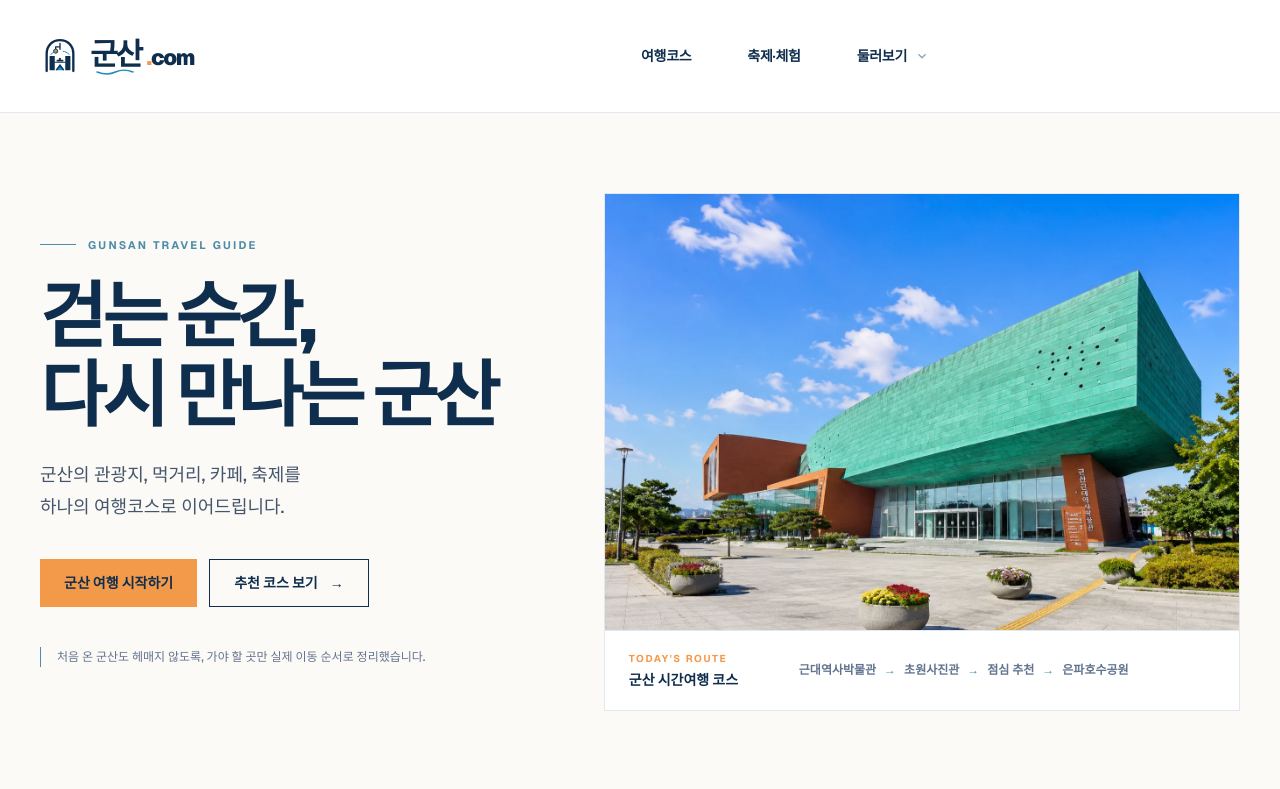
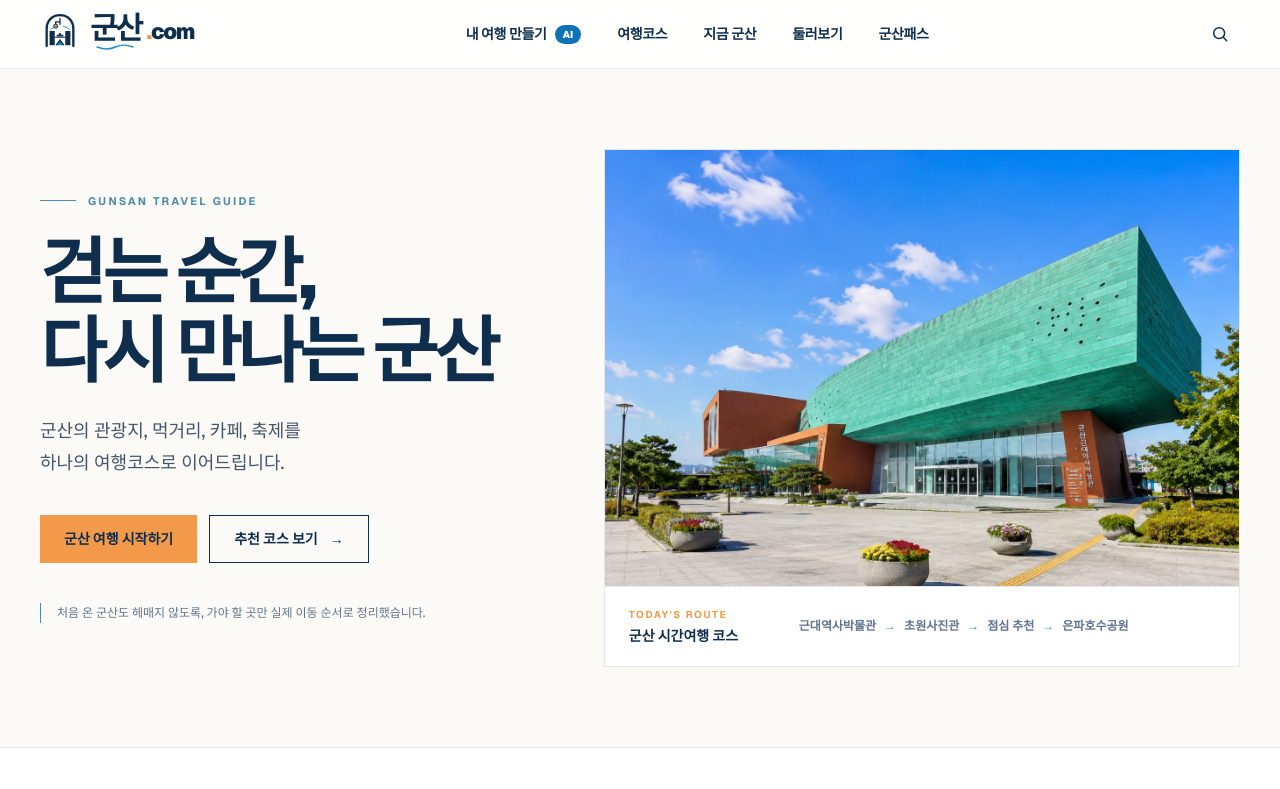
Before and after one commit to Aprasaks/gunsan-com, a Next.js app: page / in a window 1280 px wide. Shown: the top 789 px of the page. Built offline with nearby package versions, Linux system fonts and the light colour scheme; a web font is replaced by a local one.

Commit message:
make homepage header compact and product focused

```diff
--- a/components/Header.tsx
+++ b/components/Header.tsx
@@ -5,94 +5,88 @@ import { usePathname } from "next/navigation";
 
 import BrandLogo from "@/components/brand/BrandLogo";
 
-const browseLinks = [
-  { label: "명소", href: "/places" },
-  { label: "맛집", href: "/places" },
-  { label: "카페", href: "/places" },
+const primaryLinks = [
+  { label: "내 여행 만들기", href: "/#start", accent: true },
+  { label: "여행코스", href: "/#courses" },
+  { label: "지금 군산", href: "/#now" },
+  { label: "둘러보기", href: "/places" },
+  { label: "군산패스", href: "/#pass" },
 ] as const;
 
 export default function Header() {
   const pathname = usePathname();
-  const courseActive = pathname.startsWith("/courses");
-  const browseActive = pathname.startsWith("/places");
 
   return (
-    <header className="sticky top-0 z-50 w-full border-b border-slate-200 bg-white">
-      <div className="mx-auto grid h-[4.5rem] w-full max-w-[1280px] grid-cols-[minmax(0,1fr)_44px] items-center px-5 sm:h-20 sm:px-8 lg:h-28 lg:grid-cols-[290px_minmax(0,1fr)] lg:px-10">
+    <header className="sticky top-0 z-50 w-full border-b border-slate-200/80 bg-white/95 backdrop-blur">
+      <div className="mx-auto flex h-16 w-full max-w-[1440px] items-center gap-6 px-5 sm:px-8 lg:h-[68px] lg:px-10">
+        <div className="shrink-0">
           <BrandLogo />
+        </div>
 
-        <nav className="hidden items-center justify-center gap-14 lg:flex" aria-label="주요 메뉴">
-          <Link
-            href="/#courses"
-            aria-current={courseActive ? "page" : undefined}
-            className={menuClass(courseActive)}
-          >
-            여행코스
-          </Link>
-
-          <span
-            className="cursor-default py-2 text-sm font-semibold tracking-[-0.02em] text-gunsan-navy"
-            aria-disabled="true"
-            title="축제·체험 전용 페이지 준비 중"
-          >
-            축제·체험
-          </span>
-
-          <details className="group relative">
-            <summary
-              className={[menuClass(browseActive), "flex cursor-pointer list-none items-center gap-2 [&::-webkit-details-marker]:hidden"].join(" ")}
-              aria-current={browseActive ? "page" : undefined}
-            >
-              둘러보기
-              <ChevronIcon />
-            </summary>
-            <div className="absolute left-1/2 top-[calc(100%+0.75rem)] w-44 -translate-x-1/2 border border-slate-200 bg-white py-2">
-              {browseLinks.map((link) => (
+        <nav className="hidden min-w-0 flex-1 items-center justify-center gap-7 xl:gap-9 lg:flex" aria-label="주요 메뉴">
+          {primaryLinks.map((link) => {
+            const active = link.href === "/places" ? pathname.startsWith("/places") : false;
+            return (
               <Link
                 key={link.label}
                 href={link.href}
-                  className="block px-5 py-2.5 text-sm font-medium text-slate-600 transition-colors hover:bg-slate-50 hover:text-gunsan-navy"
+                aria-current={active ? "page" : undefined}
+                className={[
+                  "group relative inline-flex h-10 items-center text-[14px] font-bold tracking-[-0.025em] text-gunsan-navy transition-colors hover:text-sea-blue",
+                  link.accent ? "gap-2" : "",
+                ].join(" ")}
               >
                 {link.label}
+                {link.accent ? (
+                  <span className="rounded-full bg-[#0d72b7] px-2 py-0.5 text-[10px] font-black tracking-normal text-white">
+                    AI
+                  </span>
+                ) : null}
+                <span
+                  className={[
+                    "absolute inset-x-0 bottom-0 h-0.5 origin-center scale-x-0 bg-sea-blue transition-transform group-hover:scale-x-100",
+                    active ? "scale-x-100" : "",
+                  ].join(" ")}
+                  aria-hidden="true"
+                />
               </Link>
-              ))}
-              <span className="block cursor-default px-5 py-2.5 text-sm font-medium text-slate-400" aria-disabled="true" title="숙소 전용 페이지 준비 중">
-                숙소
-              </span>
-            </div>
-          </details>
+            );
+          })}
         </nav>
 
-        <details className="group relative justify-self-end lg:hidden">
+        <div className="ml-auto hidden items-center gap-1 lg:flex">
+          <Link
+            href="/places"
+            className="grid h-10 w-10 place-items-center rounded-full text-gunsan-navy transition hover:bg-slate-100"
+            aria-label="군산 장소 검색"
+            title="검색"
+          >
+            <SearchIcon />
+          </Link>
+        </div>
+
+        <details className="group relative ml-auto lg:hidden">
           <summary
-            className="grid h-10 w-10 cursor-pointer list-none place-items-center text-gunsan-navy [&::-webkit-details-marker]:hidden"
+            className="grid h-10 w-10 cursor-pointer list-none place-items-center rounded-full text-gunsan-navy transition hover:bg-slate-100 [&::-webkit-details-marker]:hidden"
             aria-label="메뉴 열기"
           >
             <MenuIcon />
           </summary>
-          <nav className="absolute right-0 top-12 w-60 border border-slate-200 bg-white p-2 text-gunsan-navy" aria-label="모바일 메뉴">
-            <Link href="/#courses" className={mobileMenuClass(courseActive)} aria-current={courseActive ? "page" : undefined}>
-              여행코스
-            </Link>
-            <span className="block cursor-default px-4 py-3 text-sm font-semibold" aria-disabled="true" title="축제·체험 전용 페이지 준비 중">
-              축제·체험
-            </span>
-            <details className="group/browse border-t border-slate-100">
-              <summary className="flex cursor-pointer list-none items-center justify-between px-4 py-3 text-sm font-semibold [&::-webkit-details-marker]:hidden">
-                둘러보기
-                <ChevronIcon />
-              </summary>
-              <div className="border-t border-slate-100 bg-slate-50 py-1">
-                {browseLinks.map((link) => (
-                  <Link key={link.label} href={link.href} className="block px-6 py-2.5 text-sm font-medium text-slate-600">
-                    {link.label}
+          <nav className="absolute right-0 top-12 w-64 overflow-hidden rounded-2xl border border-slate-200 bg-white p-2 shadow-2xl shadow-slate-900/10" aria-label="모바일 메뉴">
+            {primaryLinks.map((link) => (
+              <Link
+                key={link.label}
+                href={link.href}
+                className="flex items-center justify-between rounded-xl px-4 py-3 text-sm font-bold text-gunsan-navy transition hover:bg-slate-50"
+              >
+                <span>{link.label}</span>
+                {link.accent ? <span className="rounded-full bg-[#0d72b7] px-2 py-0.5 text-[10px] font-black text-white">AI</span> : null}
               </Link>
             ))}
-                <span className="block cursor-default px-6 py-2.5 text-sm font-medium text-slate-400" aria-disabled="true" title="숙소 전용 페이지 준비 중">
-                  숙소
-                </span>
-              </div>
-            </details>
+            <Link href="/places" className="mt-1 flex items-center gap-2 border-t border-slate-100 px-4 py-3 text-sm font-semibold text-slate-500">
+              <SearchIcon />
+              군산에서 찾기
+            </Link>
           </nav>
         </details>
       </div>
@@ -100,24 +94,11 @@ export default function Header() {
   );
 }
 
-function menuClass(active: boolean) {
-  return [
-    "border-b py-2 text-sm font-semibold tracking-[-0.02em] text-gunsan-navy transition-colors",
-    active ? "border-sea-blue" : "border-transparent hover:border-slate-300",
-  ].join(" ");
-}
-
-function mobileMenuClass(active: boolean) {
-  return [
-    "block border-l-2 px-4 py-3 text-sm font-semibold",
-    active ? "border-sea-blue bg-slate-50" : "border-transparent",
-  ].join(" ");
-}
-
-function ChevronIcon() {
+function SearchIcon() {
   return (
-    <svg viewBox="0 0 16 16" className="h-3.5 w-3.5 text-slate-400 transition-transform group-open:rotate-180 group-open/browse:rotate-180" fill="none" stroke="currentColor" strokeWidth="1.5" aria-hidden="true">
-      <path d="m4 6 4 4 4-4" />
+    <svg viewBox="0 0 24 24" className="h-5 w-5" fill="none" stroke="currentColor" strokeWidth="1.8" strokeLinecap="round" aria-hidden="true">
+      <circle cx="11" cy="11" r="6.5" />
+      <path d="m16 16 4 4" />
     </svg>
   );
 }
```
Lines whose indentation alone changed are shown as unchanged.
